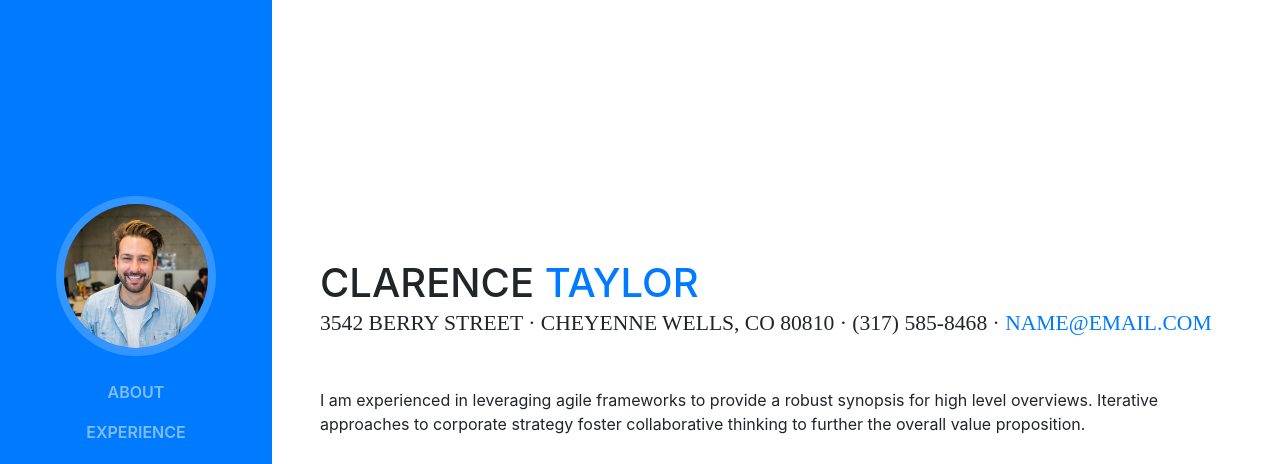
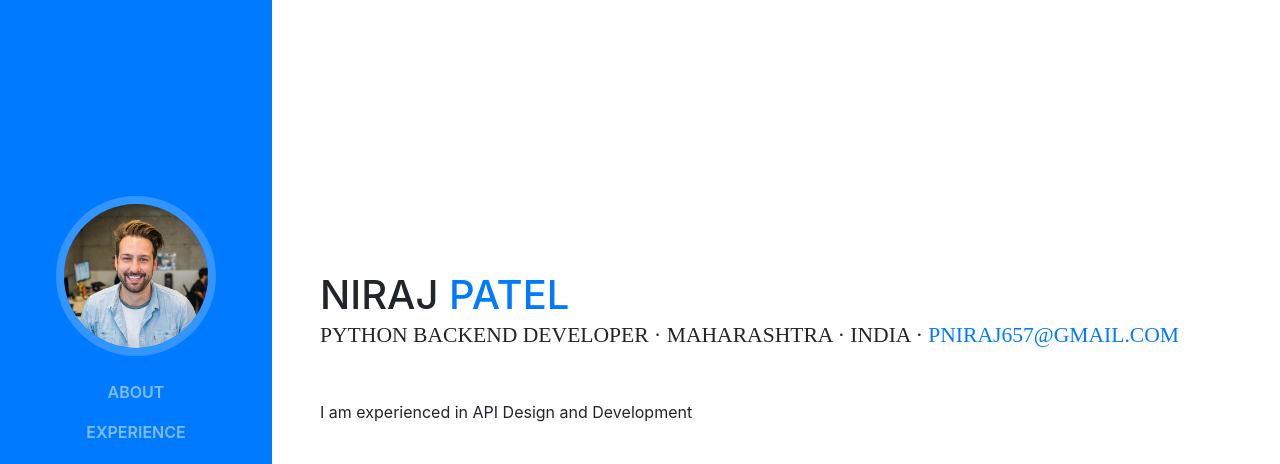
Before and after one commit to NirajPatel07/NirajPatel07.github.io, a website with bundled scripts: page index.html in a window 1280 px wide. Shown: the top 464 px of the page. Built offline with nearby package versions, Linux system fonts and the light colour scheme; a web font is replaced by a local one.

Commit message:
Portfolio Updated

```diff
--- a/index.html
+++ b/index.html
@@ -8,7 +8,7 @@
     <meta name="description" content="">
     <meta name="author" content="">
 
-    <title>Resume - Start Bootstrap Theme</title>
+    <title>Niraj Patel - Portfolio</title>
 
     <!-- Bootstrap core CSS -->
     <link href="vendor/bootstrap/css/bootstrap.min.css" rel="stylesheet">
@@ -65,13 +65,13 @@
 
       <section class="resume-section p-3 p-lg-5 d-flex d-column" id="about">
         <div class="my-auto">
-          <h1 class="mb-0">Clarence
-            <span class="text-primary">Taylor</span>
+          <h1 class="mb-0">Niraj
+            <span class="text-primary">Patel</span>
           </h1>
-          <div class="subheading mb-5">3542 Berry Street · Cheyenne Wells, CO 80810 · (317) 585-8468 ·
-            <a href="mailto:name@email.com">name@email.com</a>
+          <div class="subheading mb-5">Python Backend Developer · Maharashtra · India ·
+            <a href="mailto:name@email.com">pniraj657@gmail.com</a>
           </div>
-          <p class="mb-5">I am experienced in leveraging agile frameworks to provide a robust synopsis for high level overviews. Iterative approaches to corporate strategy foster collaborative thinking to further the overall value proposition.</p>
+          <p class="mb-5">I am experienced in API Design and Development</p>
           <ul class="list-inline list-social-icons mb-0">
             <li class="list-inline-item">
               <a href="#">
```
